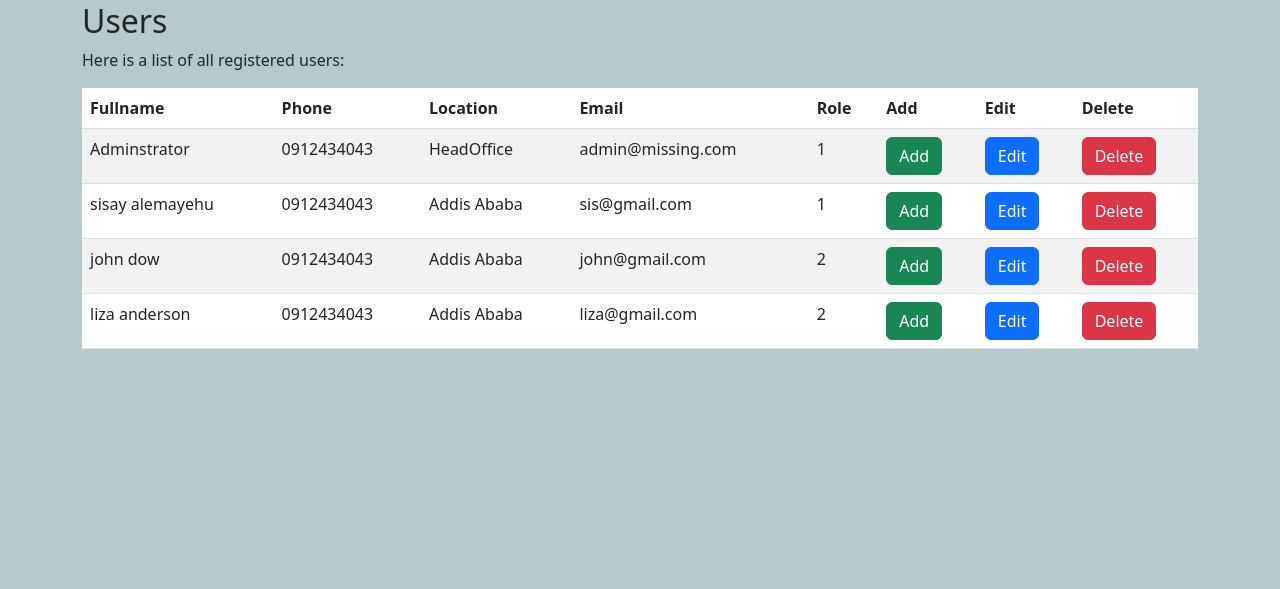
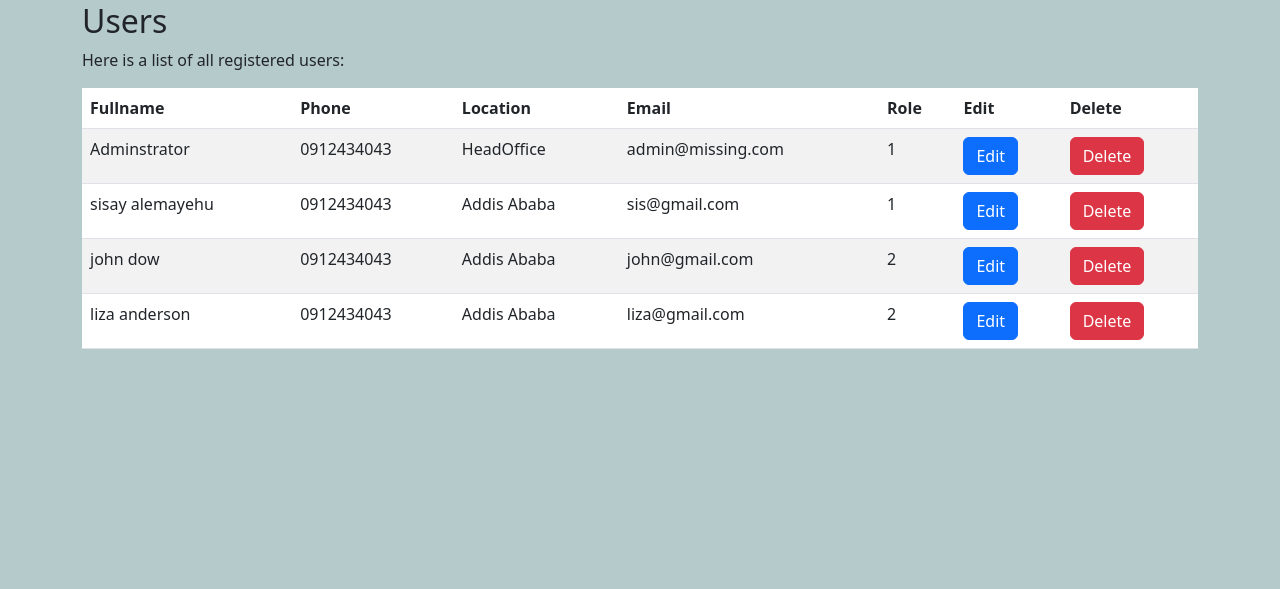
Before and after one commit to eyoul/missing_person, a Flask app: page /admin/users in a window 1280 px wide. Shown: the part 102-691 px from the top of the page. Run offline with Flask 3, Linux system fonts and the light colour scheme; a user stored in the database is signed in; data comes from the database, SQL or seed files in the repository; some libraries are stand-ins or nearby versions.

Commit message:
Update users.html

```diff
--- a/missing/templates/admin/users.html
+++ b/missing/templates/admin/users.html
@@ -3,6 +3,7 @@
 {% block title %}Users{% endblock %}
 
 {% block content %}
+<section>
   <h2>Users</h2>
   <p>Here is a list of all registered users:</p>
   <table class="table table-striped">
@@ -13,7 +14,6 @@
         <th>Location</th>
         <th>Email</th>
         <th>Role</th>
-        <th>Add</th>
         <th>Edit</th>
         <th>Delete</th>
       </tr>
@@ -26,7 +26,6 @@
           <td>{{ user.finder_location }}</td>
           <td>{{ user.email }}</td>
           <td>{{ user.role_id }}</td>
-          <td><a class="btn btn-success" href="{{ url_for('auth.add_user') }}">Add</a></td>
           <td><a class="btn btn-primary" href="{{ url_for('auth.edit_user', user_id=user.id) }}">Edit</a></td>
           <td>
           <form method="post" action="{{ url_for('auth.delete_user', user_id=user.id) }}" onsubmit="return confirm('Are you sure you want to delete this user?')">
@@ -38,4 +37,5 @@
       {% endfor %}
     </tbody>
   </table>
+</section>
 {% endblock %}
```
